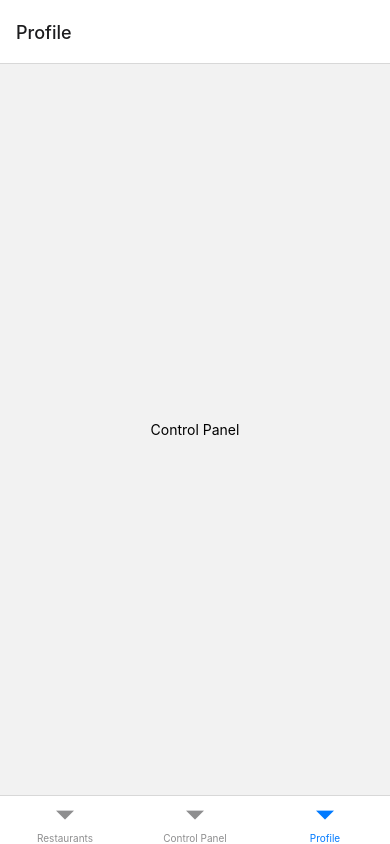
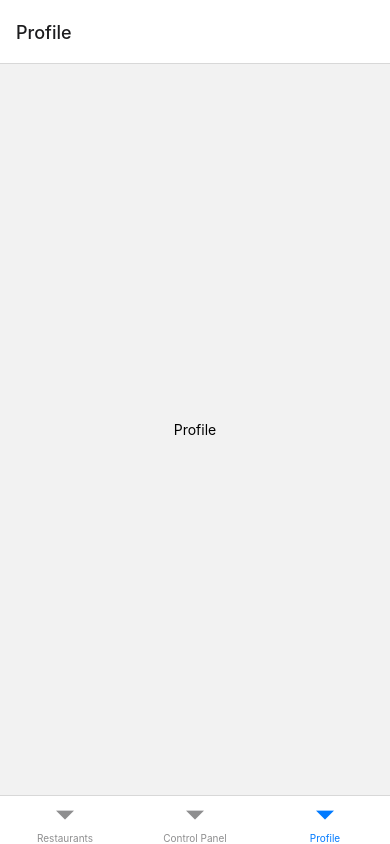
Before and after one commit to cgaleam/DeliverUS-Lab0-Front, a React Native app in the folder IISSI2-IS-Frontend-Owner/: screen /Profile in a window 390 px wide. Built offline with nearby package versions, Linux system fonts and the light colour scheme.

Commit message:
First component(Punto 4)

```diff
--- a/IISSI2-IS-Frontend-Owner/src/screens/profile/ProfileScreen.js
+++ b/IISSI2-IS-Frontend-Owner/src/screens/profile/ProfileScreen.js
@@ -4,7 +4,7 @@ import { View, Text } from 'react-native'
 export default function ProfileScreen () {
   return (
         <View style={{ flex: 1, justifyContent: 'center', alignItems: 'center' }}>
-            <Text>Control Panel</Text>
+            <Text>Profile</Text>
         </View>
   )
 }
```
Also changed, not shown: IISSI2-IS-Frontend-Owner/src/components/SystemInfo.js (added, +17 -0 lines).
